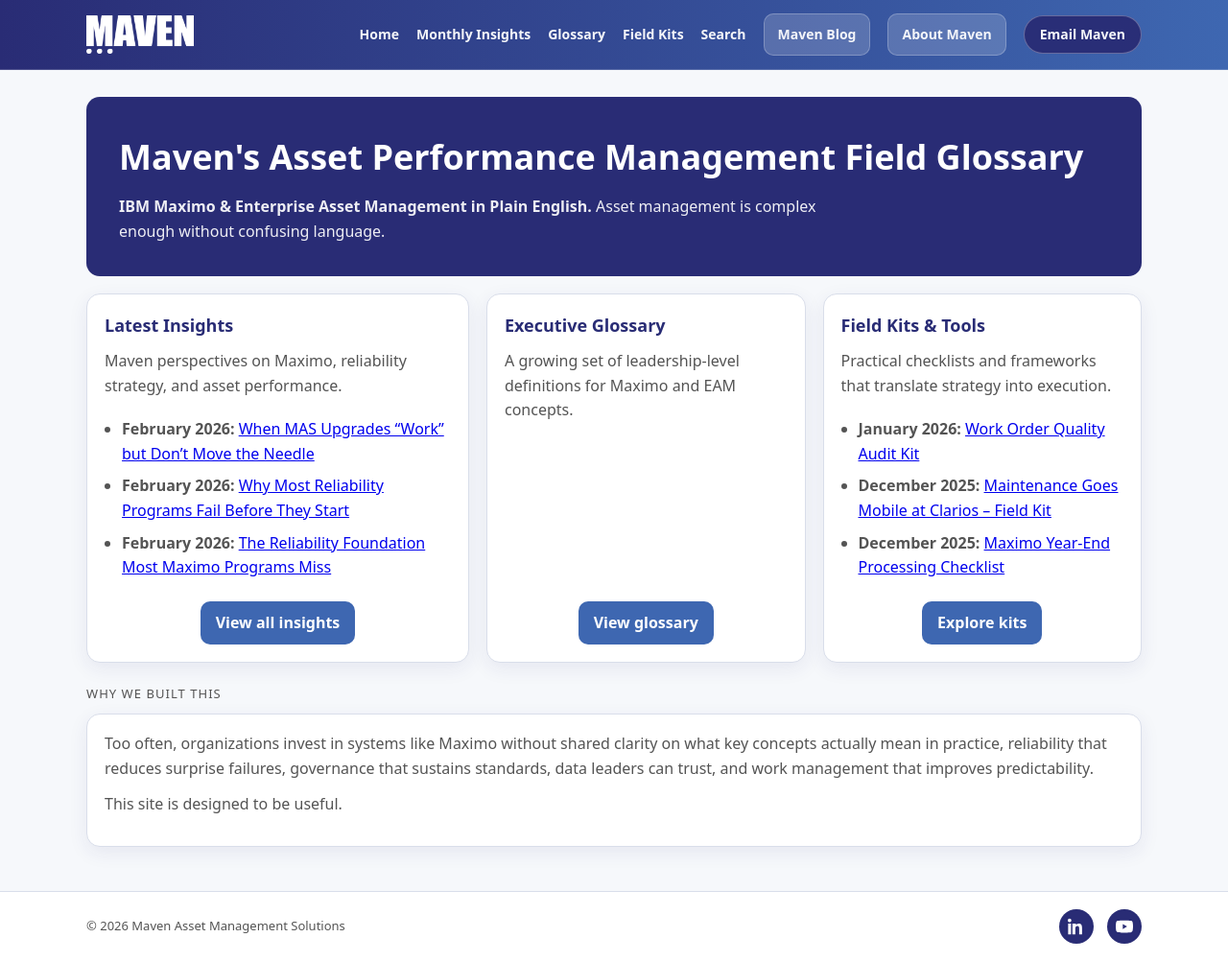
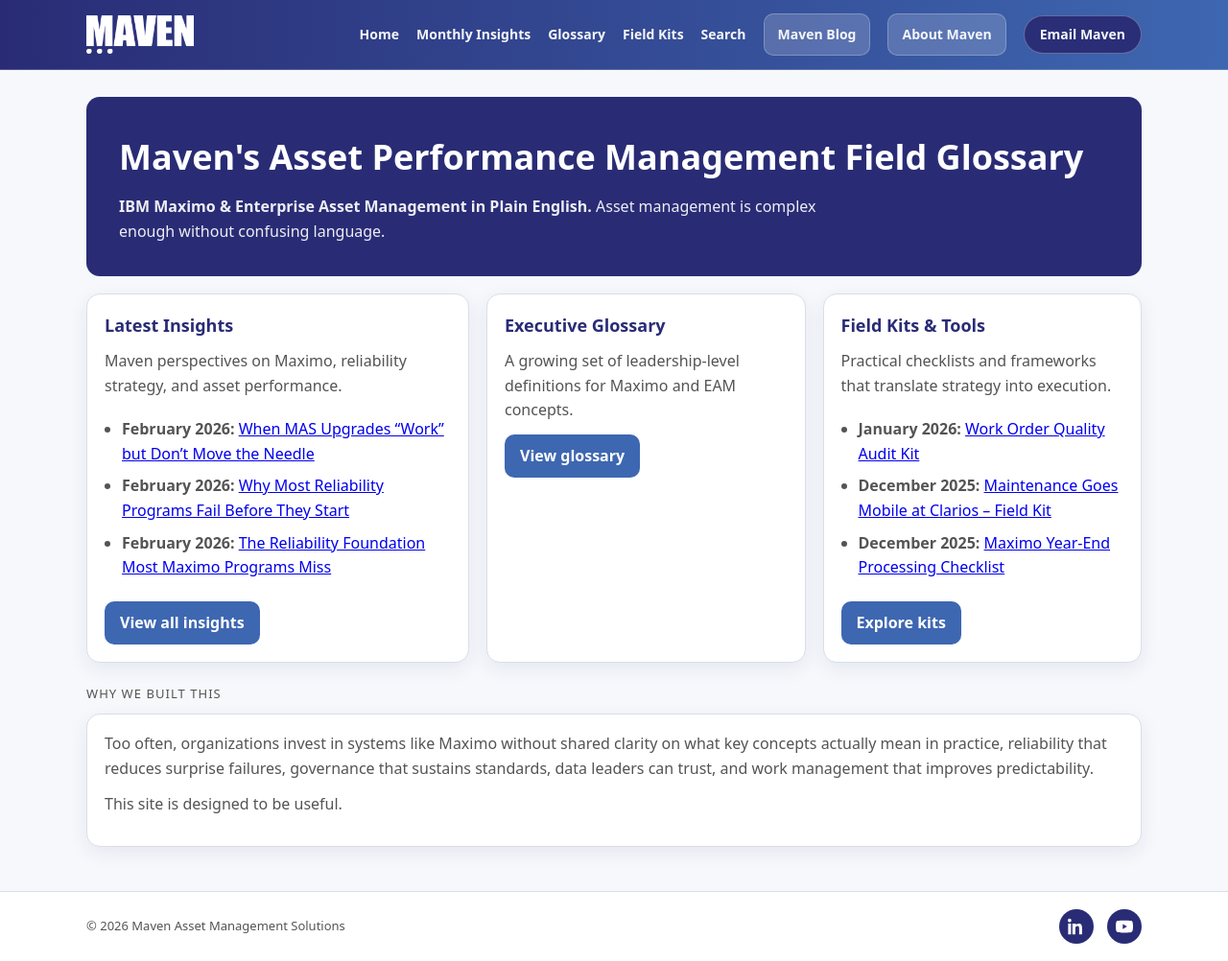
Before and after one commit to Maven-Asset-Management-Insights/content, a Jekyll site: the page built from index.md, in a window 1280 px wide. Shown: the whole page at 96% size. Built offline with Jekyll 4.4.1, drawn with Linux system fonts in a browser that asks for light colours.

Commit message:
Update style.scss

```diff
--- a/assets/css/style.scss
+++ b/assets/css/style.scss
@@ -160,7 +160,6 @@ main.container {
   border-radius: 14px;
   padding: 18px;
   box-shadow: 0 6px 20px rgba(41, 44, 117, 0.08);
-
   display: flex;
   flex-direction: column;
 }
@@ -199,16 +198,9 @@ main.container {
   transition: background 0.2s ease;
 }
 
-/* Pin to bottom + center horizontally */
 .card .button {
   margin-top: auto;
-  align-self: center; /* centers horizontally */
-}
-
-.card > div:last-child {
-  margin-top: auto;
-  display: flex;
-  justify-content: center;
+  align-self: center;
 }
 
 .button:hover {
@@ -240,19 +232,14 @@ main.container {
 .footer-inner {
   display: flex;
   justify-content: space-between;
+  align-items: center;
   gap: 16px;
   font-size: 13px;
   color: var(--maven-gray-text);
 }
-/* Footer Layout Enhancement */
-.footer-inner {
-  display: flex;
-  justify-content: space-between;
-  align-items: center;
-  gap: 16px;
-}
 
 /* Social Icons */
+
 .footer-social {
   display: flex;
   gap: 14px;
@@ -269,6 +256,7 @@ main.container {
   color: #ffffff;
   transition: background 0.2s ease, transform 0.15s ease;
 }
+
 .footer-social a:hover {
   background: var(--maven-blue-primary);
   transform: translateY(-2px);
@@ -276,13 +264,19 @@ main.container {
 
 /* YouTube brand hover override */
 .footer-social a[aria-label="YouTube"]:hover {
-  background: #FF0000; /* Official YouTube red */
+  background: #FF0000;
+}
+
+/* Facebook brand hover override */
+.footer-social a[aria-label="Facebook"]:hover {
+  background: #1877F2;
 }
 
 .footer-social svg {
   width: 18px;
   height: 18px;
 }
+
 /* =====================================================
    Responsive
    ===================================================== */
```
